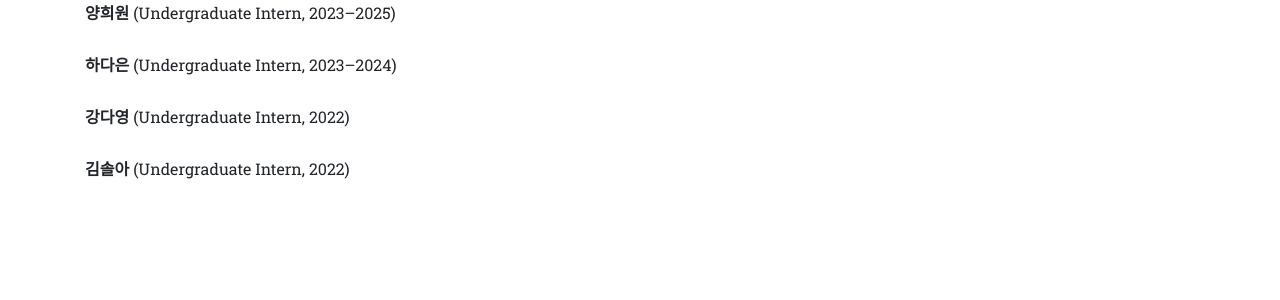
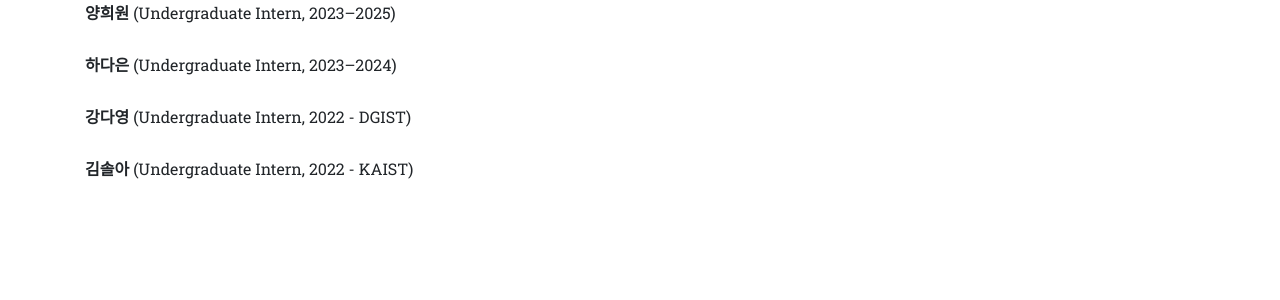
Before and after one commit to SmartDigitalAg/SmartDigitalAg.github.io, a Jekyll site: the page built from index.md, in a window 1280 px wide and 900 px high, scrolled down 3719 px. Shown: the part 359-659 px from the top of the window. Built offline with Jekyll 4.4.1, drawn with Linux system fonts in a browser that asks for light colours; some web fonts are replaced.

Commit message:
Alumi 수정

```diff
--- a/_data/sitetext.yml
+++ b/_data/sitetext.yml
@@ -245,10 +245,10 @@ en: &DEFAULT_EN
         info: Undergraduate Intern, 2023–2024
         number_educ: 7
       - name: 강다영
-        info: Undergraduate Intern, 2022
+        info: Undergraduate Intern, 2022 - DGIST
         number_educ: 7
       - name: 김솔아
-        info: Undergraduate Intern, 2022
+        info: Undergraduate Intern, 2022 - KAIST
         number_educ: 7
 
 
```
